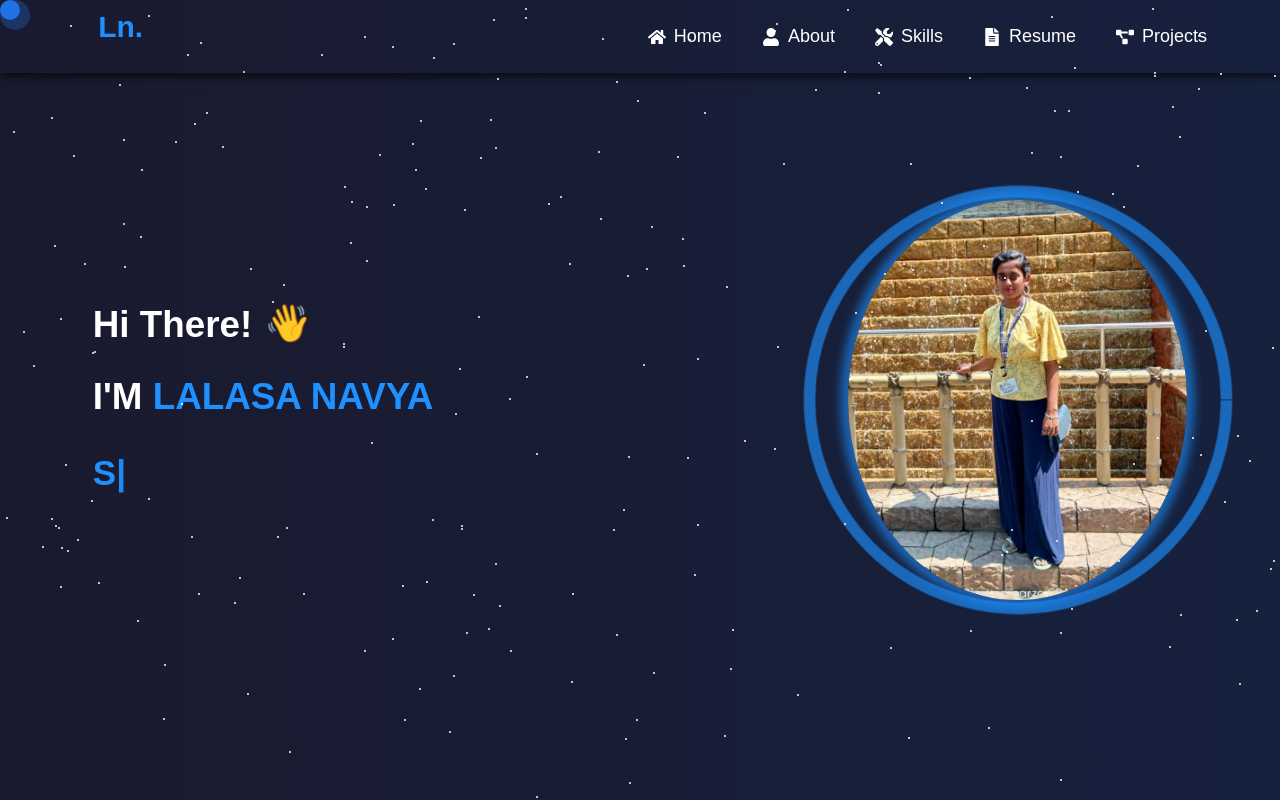
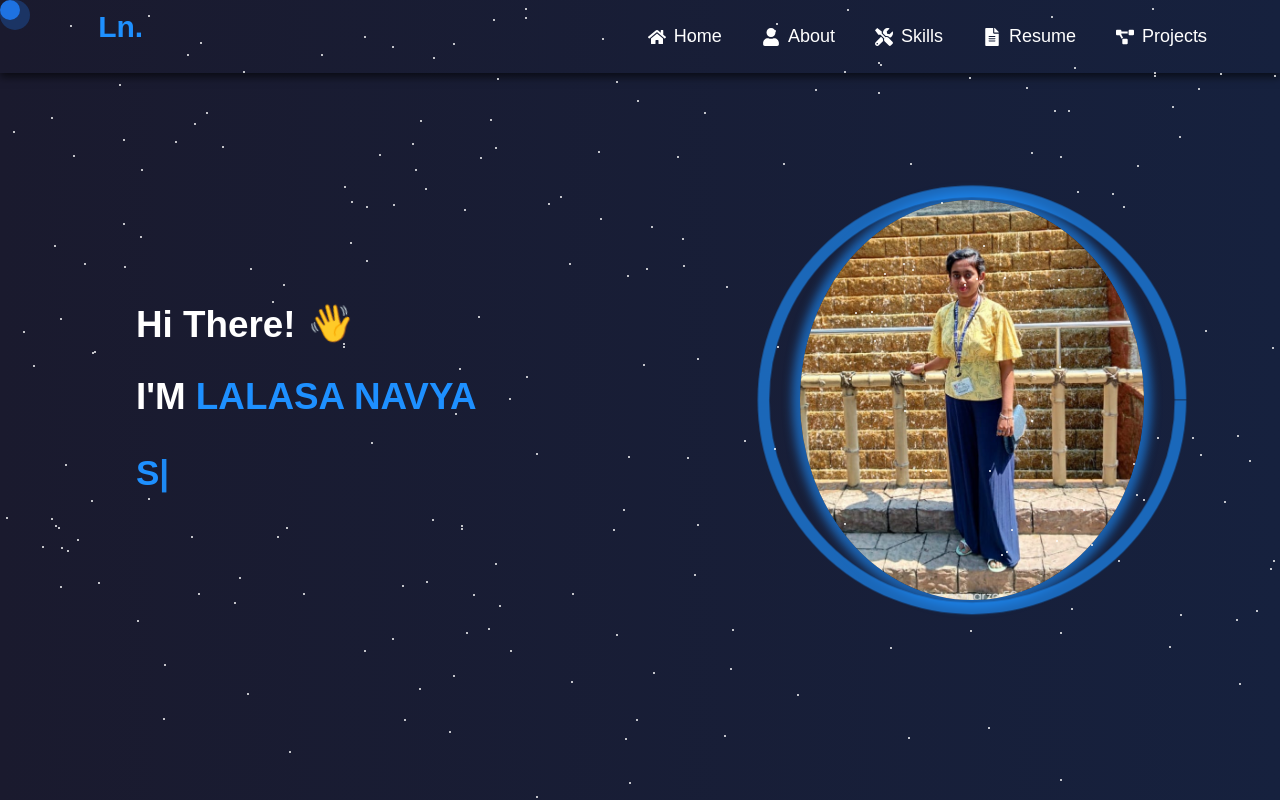
Before and after one commit to Lalasa-24/Portfolio, a React (Create React App) app: page / in a window 1280 px wide. Shown: the top 800 px of the page. Built offline with nearby package versions, Linux system fonts and the light colour scheme.

Commit message:
Update HeroSection.css

```diff
--- a/src/components/HeroSection.css
+++ b/src/components/HeroSection.css
@@ -10,7 +10,7 @@ section#home {
   color: #fff;
   text-align: left;
   font-family: Arial, sans-serif;
-  padding: 2rem;
+  padding: 5rem;
 }
 
 /* CSS for the waving hand emoji */
```
